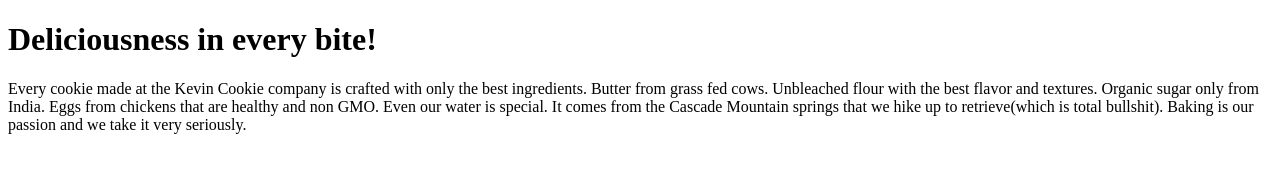
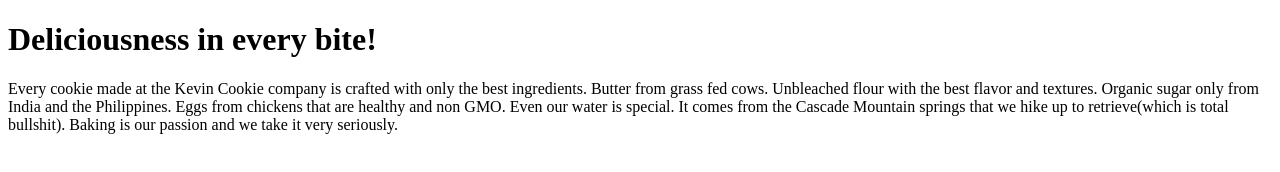
Before and after one commit to vivek-gawhande/first_repo, a plain HTML site: page index.htm in a window 1280 px wide. Drawn offline with Linux system fonts and the light colour scheme.

Commit message:
Update index.htm

```diff
--- a/index.htm
+++ b/index.htm
@@ -3,7 +3,7 @@
 <body>
 
 <h1>Deliciousness in every bite!</h1>
-<p>Every cookie made at the Kevin Cookie company is crafted with only the best ingredients. Butter from grass fed cows. Unbleached flour with the best flavor and textures. Organic sugar only from India. Eggs from chickens that are healthy and non GMO. Even our water is special. It comes from the Cascade Mountain springs that we hike up to retrieve(which is total bullshit). Baking is our passion and we take it very seriously.</p>
+<p>Every cookie made at the Kevin Cookie company is crafted with only the best ingredients. Butter from grass fed cows. Unbleached flour with the best flavor and textures. Organic sugar only from India and the Philippines. Eggs from chickens that are healthy and non GMO. Even our water is special. It comes from the Cascade Mountain springs that we hike up to retrieve(which is total bullshit). Baking is our passion and we take it very seriously.</p>
 
 </body>
 </html>
```
